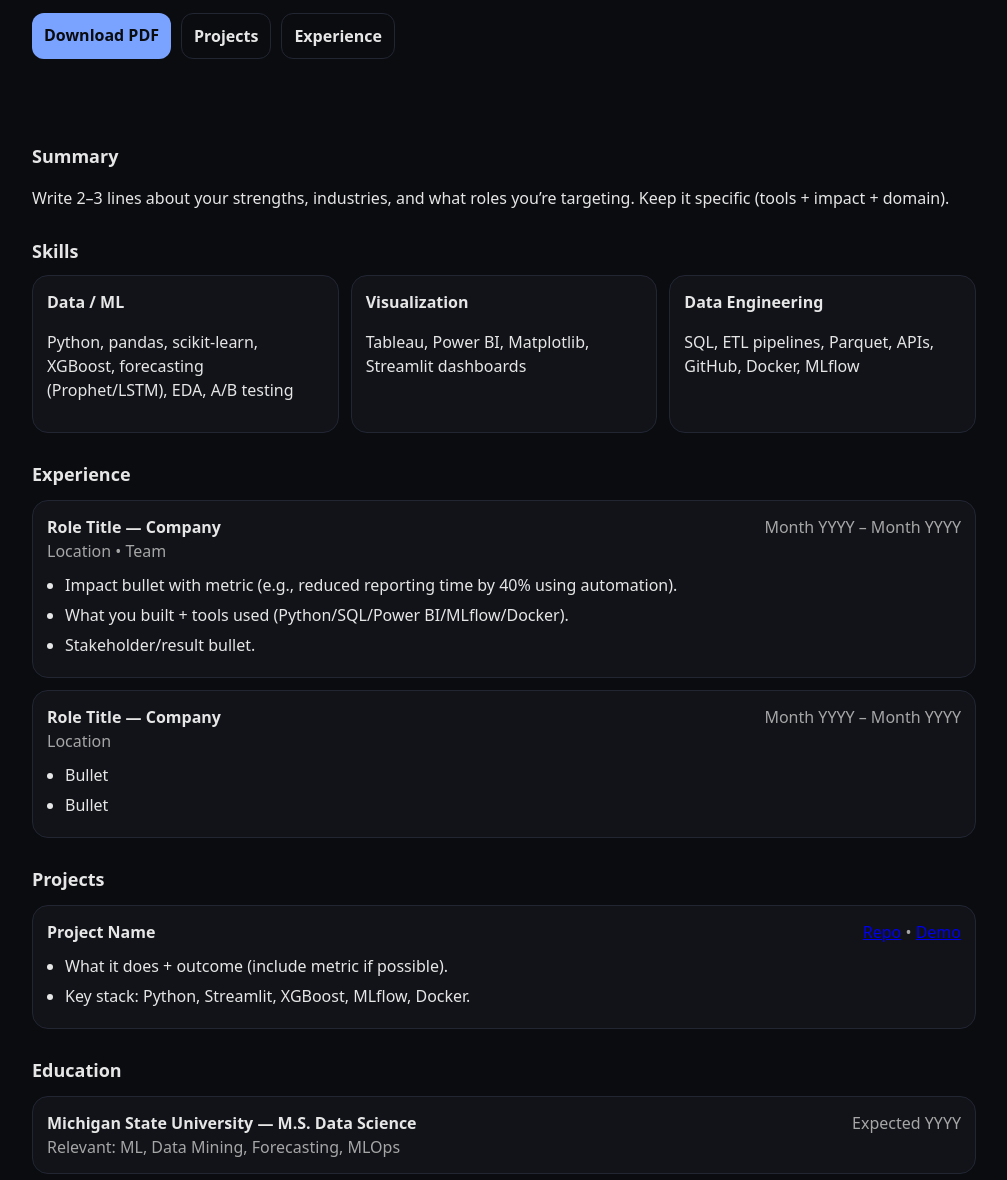
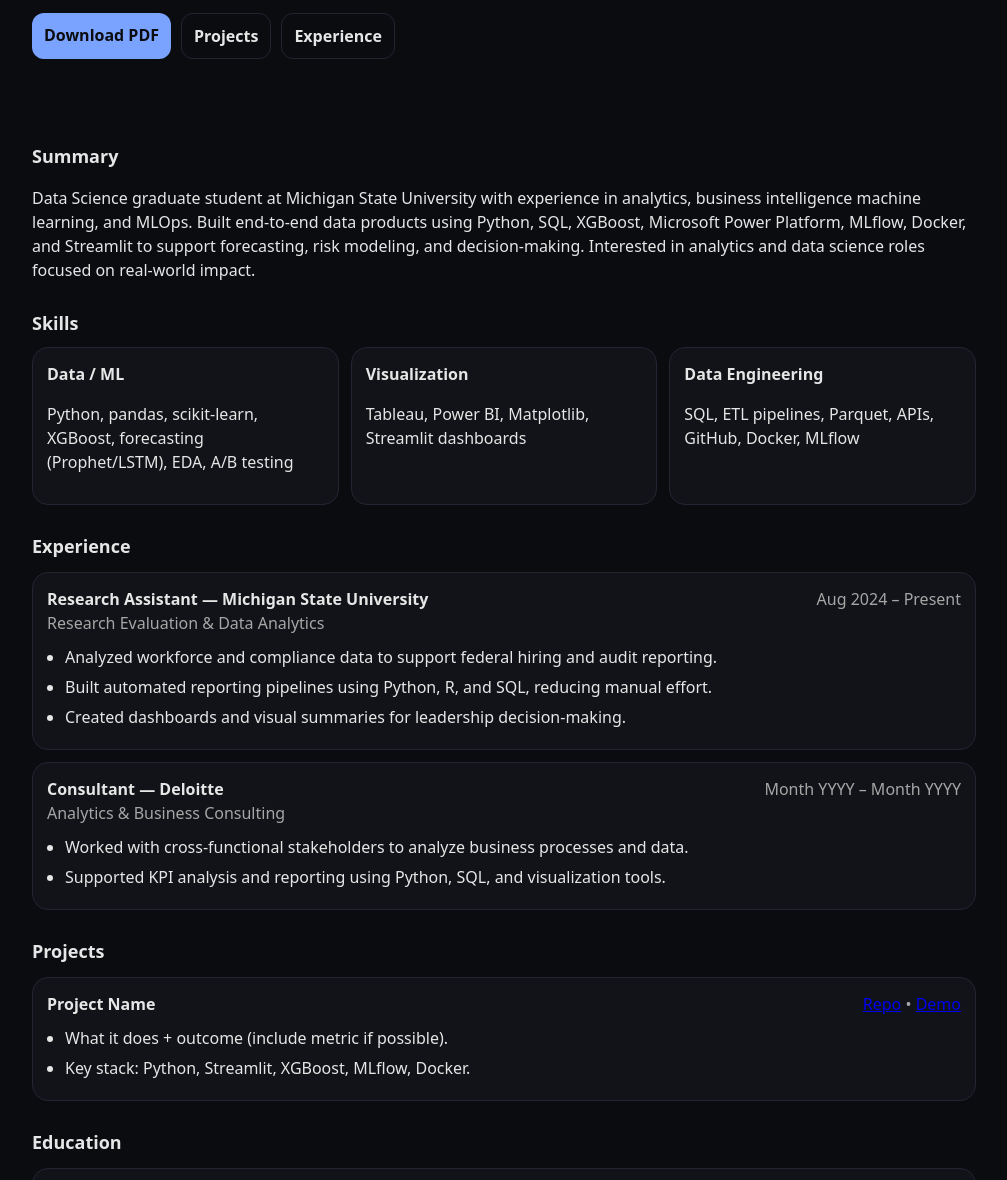
Before and after one commit to Diparna/Diparna.github.io, a plain HTML site: page index.html in a window 1280 px wide. Shown: the part 112-1292 px from the top of the page, without its empty margins (136-1143 px from the left). Drawn offline with Linux system fonts and the light colour scheme.

Commit message:
Update index.html

```diff
--- a/index.html
+++ b/index.html
@@ -3,7 +3,7 @@
 <head>
   <meta charset="utf-8" />
   <meta name="viewport" content="width=device-width,initial-scale=1" />
-  <title>Your Name — Resume</title>
+  <title> Diparna Adhikary - Resume</title>
   <link rel="stylesheet" href="styles.css" />
   <meta name="description" content="Resume of Your Name" />
 </head>
@@ -37,8 +37,10 @@
     <section>
       <h2>Summary</h2>
       <p>
-        Write 2–3 lines about your strengths, industries, and what roles you’re targeting.
-        Keep it specific (tools + impact + domain).
+    Data Science graduate student at Michigan State University with experience in analytics, business intelligence
+    machine learning, and MLOps. Built end-to-end data products using Python, SQL, XGBoost, Microsoft Power Platform,
+    MLflow, Docker, and Streamlit to support forecasting, risk modeling, and decision-making.
+    Interested in analytics and data science roles focused on real-world impact.
       </p>
     </section>
 
@@ -65,26 +67,26 @@
 
   <div class="item">
     <div class="row">
-          <h3>Role Title — Company</h3>
-          <span class="muted">Month YYYY – Month YYYY</span>
+      <h3>Research Assistant — Michigan State University</h3>
+      <span class="muted">Aug 2024 – Present</span>
     </div>
-        <div class="muted">Location • Team</div>
+    <div class="muted">Research Evaluation & Data Analytics</div>
     <ul>
-          <li>Impact bullet with metric (e.g., reduced reporting time by 40% using automation).</li>
-          <li>What you built + tools used (Python/SQL/Power BI/MLflow/Docker).</li>
-          <li>Stakeholder/result bullet.</li>
+      <li>Analyzed workforce and compliance data to support federal hiring and audit reporting.</li>
+      <li>Built automated reporting pipelines using Python, R, and SQL, reducing manual effort.</li>
+      <li>Created dashboards and visual summaries for leadership decision-making.</li>
     </ul>
   </div>
 
   <div class="item">
     <div class="row">
-          <h3>Role Title — Company</h3>
+      <h3>Consultant — Deloitte</h3>
       <span class="muted">Month YYYY – Month YYYY</span>
     </div>
-        <div class="muted">Location</div>
+    <div class="muted">Analytics & Business Consulting</div>
     <ul>
-          <li>Bullet</li>
-          <li>Bullet</li>
+      <li>Worked with cross-functional stakeholders to analyze business processes and data.</li>
+      <li>Supported KPI analysis and reporting using Python, SQL, and visualization tools.</li>
     </ul>
   </div>
 </section>
@@ -113,9 +115,11 @@
   <div class="item">
     <div class="row">
       <h3>Michigan State University — M.S. Data Science</h3>
-          <span class="muted">Expected YYYY</span>
+      <span class="muted">Expected 2025</span>
     </div>
-        <div class="muted">Relevant: ML, Data Mining, Forecasting, MLOps</div>
+    <div class="muted">
+      Relevant coursework: Machine Learning, Data Mining, Forecasting, MLOps
+    </div>
   </div>
   </section>
 
```
Lines whose indentation alone changed are shown as unchanged.
